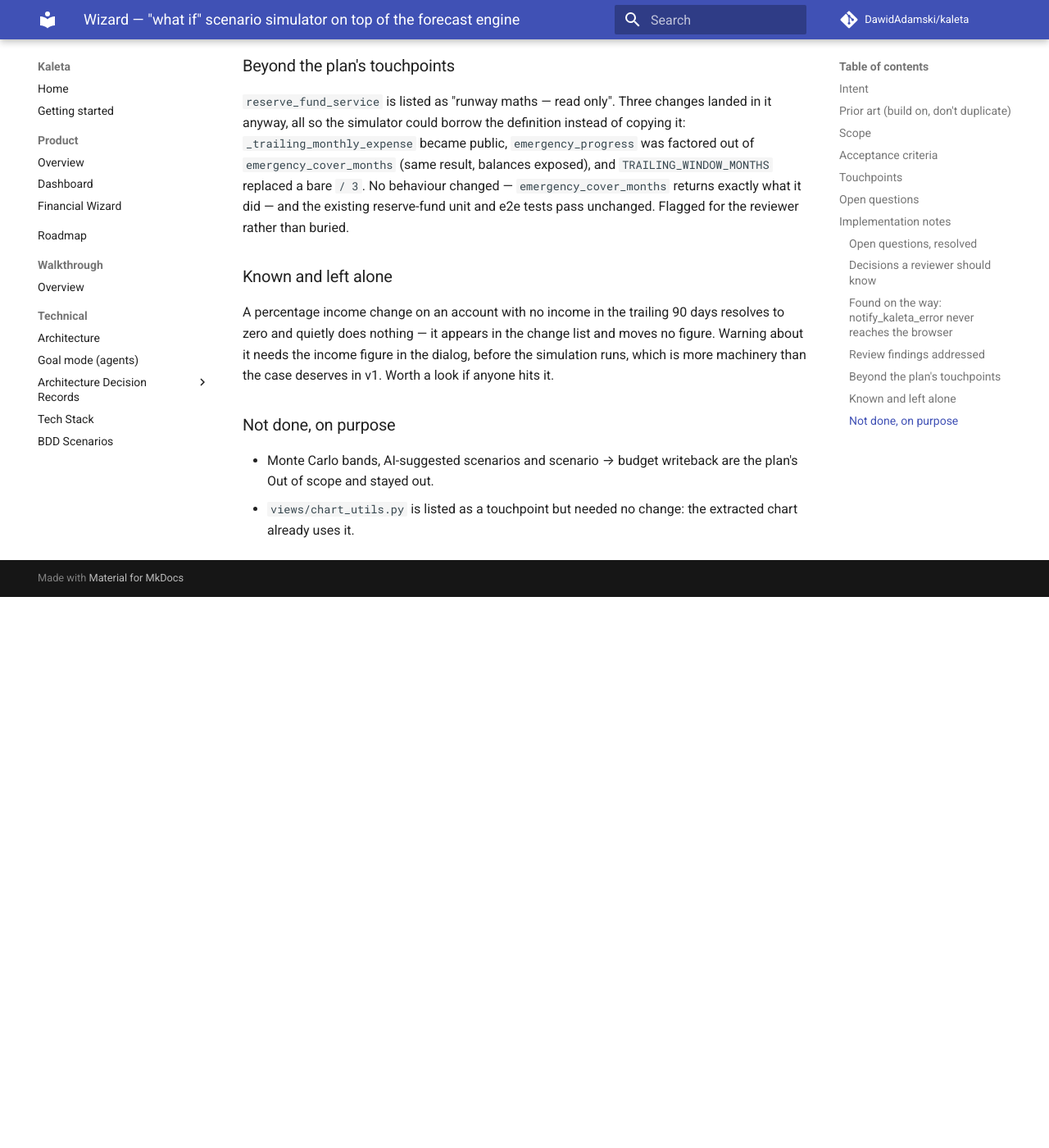
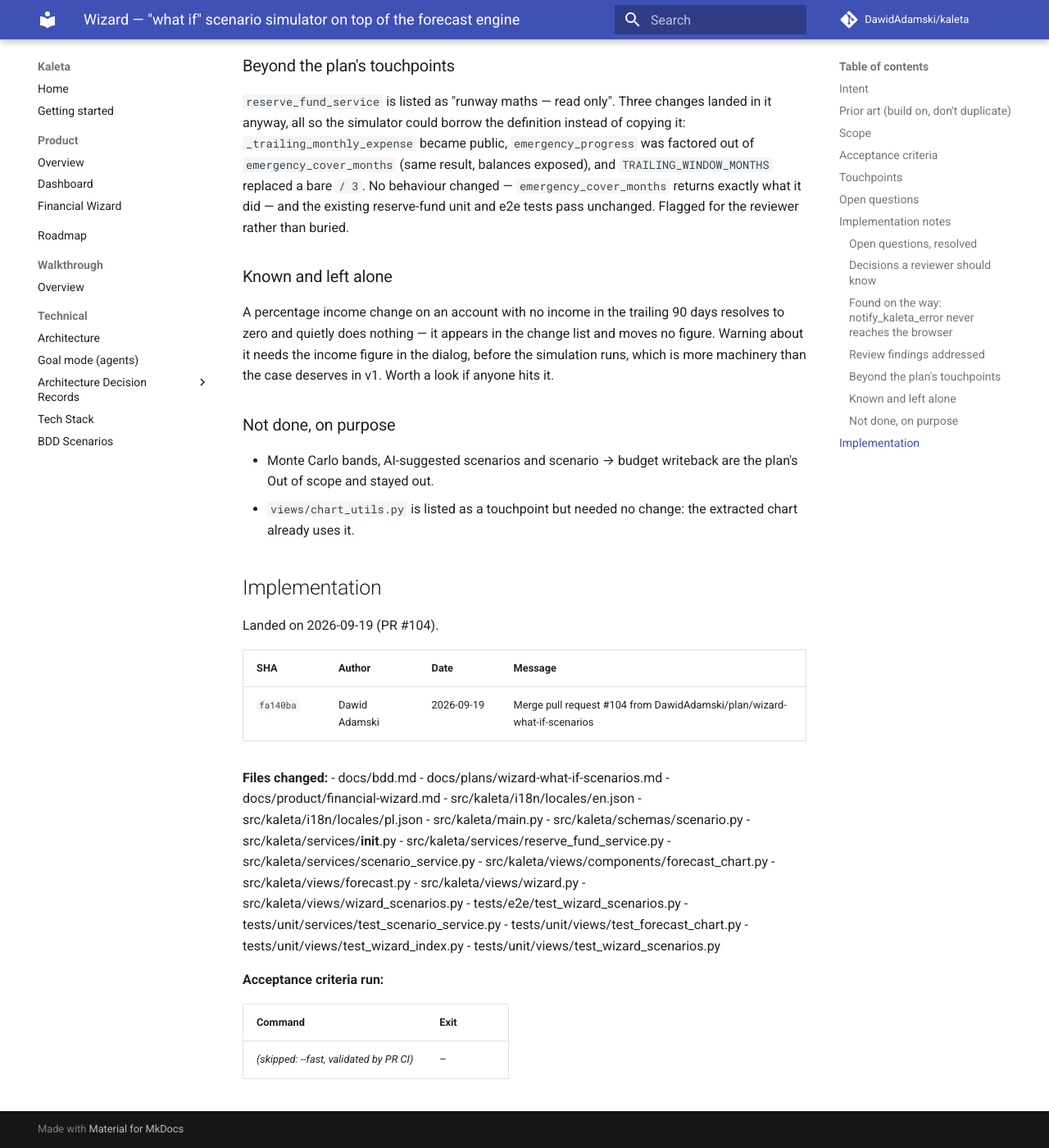
Before and after one commit to DawidAdamski/kaleta, an MkDocs documentation site: the page built from docs/plans/archive/wizard-what-if-scenarios.md, in a window 1280 px wide and 1400 px high, scrolled down 6155 px. Shown: the whole window at 82% size. Built offline with MkDocs 1.6.1 and Material for MkDocs 9.7.7, drawn with Linux system fonts in a browser that asks for light colours; comment, search, counter and statistics services are not loaded; before the commit the page ends 6883 px from its top, so only the background shows below that.

Commit message:
docs(plans): archive wizard-what-if-scenarios (#104)

```diff
--- a/docs/plans/wizard-what-if-scenarios.md
+++ b/docs/plans/archive/wizard-what-if-scenarios.md
@@ -3,8 +3,9 @@ plan_id: wizard-what-if-scenarios
 title: Wizard — "what if" scenario simulator on top of the forecast engine
 area: wizard
 effort: large
-status: in-progress
-roadmap_ref: ../roadmap.md#forecast
+status: archived
+archived_at: 2026-09-19
+roadmap_ref: ../../roadmap.md#forecast
 ---
 
 # Wizard — "what if" scenarios
@@ -298,3 +299,38 @@ deserves in v1. Worth a look if anyone hits it.
   writeback are the plan's Out of scope and stayed out.
 - `views/chart_utils.py` is listed as a touchpoint but needed no
   change: the extracted chart already uses it.
+
+## Implementation
+
+Landed on 2026-09-19 (PR #104).
+
+| SHA | Author | Date | Message |
+|---|---|---|---|
+| `fa140ba` | Dawid Adamski | 2026-09-19 | Merge pull request #104 from DawidAdamski/plan/wizard-what-if-scenarios |
+
+**Files changed:**
+- docs/bdd.md
+- docs/plans/wizard-what-if-scenarios.md
+- docs/product/financial-wizard.md
+- src/kaleta/i18n/locales/en.json
+- src/kaleta/i18n/locales/pl.json
+- src/kaleta/main.py
+- src/kaleta/schemas/scenario.py
+- src/kaleta/services/__init__.py
+- src/kaleta/services/reserve_fund_service.py
+- src/kaleta/services/scenario_service.py
+- src/kaleta/views/components/forecast_chart.py
+- src/kaleta/views/forecast.py
+- src/kaleta/views/wizard.py
+- src/kaleta/views/wizard_scenarios.py
+- tests/e2e/test_wizard_scenarios.py
+- tests/unit/services/test_scenario_service.py
+- tests/unit/views/test_forecast_chart.py
+- tests/unit/views/test_wizard_index.py
+- tests/unit/views/test_wizard_scenarios.py
+
+**Acceptance criteria run:**
+
+| Command | Exit |
+|---|---|
+| _(skipped: --fast, validated by PR CI)_ | – |
```
Also changed, not shown: docs/plans/README.md (+1 -1 lines).
